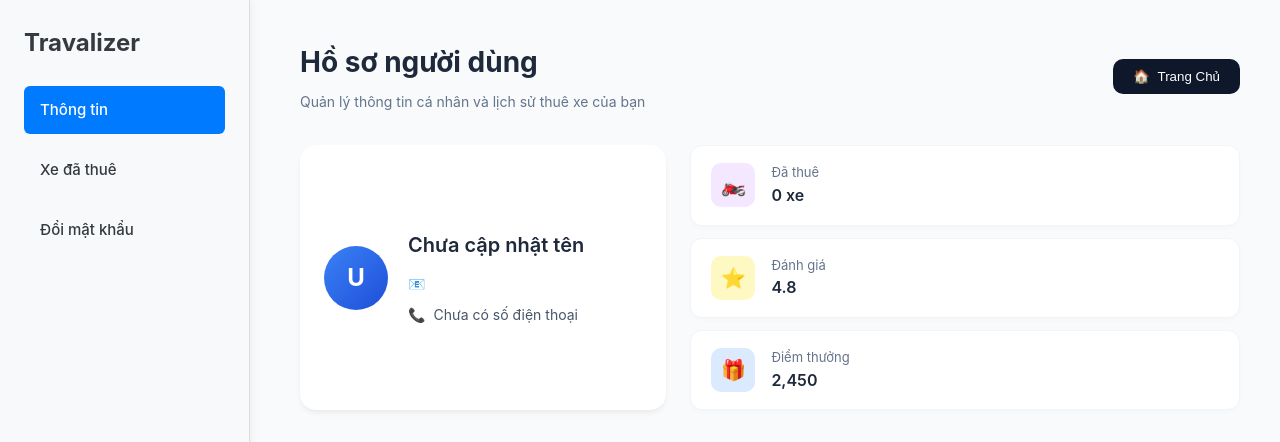
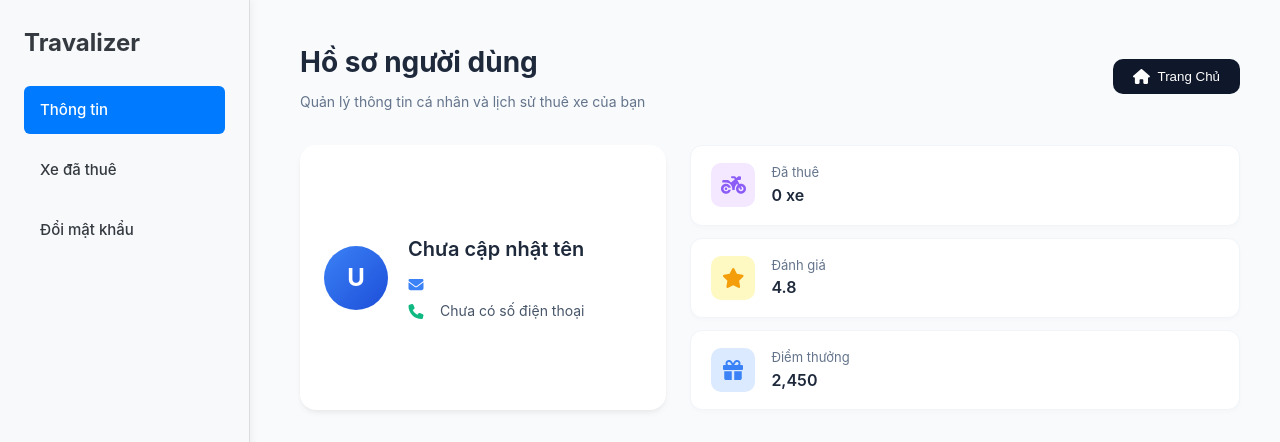
Before and after one commit to Khanhh14/Motorbike-Rental, a Vue app in the folder doan/: page /userpage in a window 1280 px wide. Shown: the top 442 px of the page. Built offline with nearby package versions, Linux system fonts and the light colour scheme; no server answers.

Commit message:
Update 2.10

```diff
--- a/doan/src/assets/style/UserPage.css
+++ b/doan/src/assets/style/UserPage.css
@@ -351,3 +351,55 @@
   transform: translateY(-2px);
   box-shadow: 0 4px 12px rgba(0, 0, 0, 0.08);
 }
+/* Nút Trang Chủ */
+.btn-home {
+  display: inline-flex;
+  align-items: center;
+  gap: 8px;
+}
+
+.btn-home-icon {
+  font-size: 15px;
+}
+
+/* Icon thông tin cá nhân */
+.info-icon {
+  width: 16px;
+  font-size: 15px;
+  margin-right: 8px;
+}
+
+.icon-email {
+  color: #3b82f6; /* Xanh dương */
+}
+
+.icon-phone {
+  color: #10b981; /* Xanh lá */
+}
+
+/* Biểu tượng trong các thẻ thống kê */
+.stat-icon {
+  display: flex;
+  align-items: center;
+  justify-content: center;
+  font-size: 20px;
+}
+
+.stat-icon.purple {
+  color: #8b5cf6;
+}
+
+.stat-icon.gold {
+  color: #f59e0b;
+}
+
+.stat-icon.blue {
+  color: #3b82f6;
+}
+
+/* Ảnh xe mặc định khi không tải được */
+.fallback-icon {
+  font-size: 24px;
+  color: #94a3b8;
+  margin-bottom: 4px;
+}
--- a/doan/src/components/UserPage.vue
+++ b/doan/src/components/UserPage.vue
@@ -9,7 +9,8 @@
           <p class="subtitle">Quản lý thông tin cá nhân và lịch sử thuê xe của bạn</p>
         </div>
         <button class="btn-home" @click="dangXuat">
-          <span class="icon">🏠</span> Trang Chủ
+          <font-awesome-icon :icon="['fas', 'house']" class="btn-home-icon" />
+          <span>Trang Chủ</span>
         </button>
       </header>
 
@@ -21,11 +22,11 @@
           <div class="user-details">
             <h3 class="user-name">{{ user.name || 'Chưa cập nhật tên' }}</h3>
             <div class="info-item">
-              <span class="info-icon">📧</span>
+              <font-awesome-icon :icon="['fas', 'envelope']" class="info-icon icon-email" />
               <span class="info-text">{{ user.email }}</span>
             </div>
             <div class="info-item">
-              <span class="info-icon">📞</span>
+              <font-awesome-icon :icon="['fas', 'phone']" class="info-icon icon-phone" />
               <span class="info-text">{{ user.phone || 'Chưa có số điện thoại' }}</span>
             </div>
           </div>
@@ -33,21 +34,27 @@
 
         <section class="stats-container">
           <div class="stat-card">
-            <div class="stat-icon purple">🏍️</div>
+            <div class="stat-icon purple">
+              <font-awesome-icon :icon="['fas', 'motorcycle']" />
+            </div>
             <div class="stat-info">
               <span class="stat-label">Đã thuê</span>
               <h4 class="stat-value">{{ rentedCars.length }} xe</h4>
             </div>
           </div>
           <div class="stat-card">
-            <div class="stat-icon gold">⭐</div>
+            <div class="stat-icon gold">
+              <font-awesome-icon :icon="['fas', 'star']" />
+            </div>
             <div class="stat-info">
               <span class="stat-label">Đánh giá</span>
               <h4 class="stat-value">4.8</h4>
             </div>
           </div>
           <div class="stat-card">
-            <div class="stat-icon blue">🎁</div>
+            <div class="stat-icon blue">
+              <font-awesome-icon :icon="['fas', 'gift']" />
+            </div>
             <div class="stat-info">
               <span class="stat-label">Điểm thưởng</span>
               <h4 class="stat-value">2,450</h4>
@@ -81,7 +88,7 @@
               />
 
               <div v-else class="img-fallback">
-                <div>🏍️</div>
+                <font-awesome-icon :icon="['fas', 'motorcycle']" class="fallback-icon" />
                 <div class="model-name">{{ rental.motorbike_model || 'Xe' }}</div>
               </div>
             </div>
@@ -271,4 +278,5 @@ export default {
 <style scoped>
 @import "@/assets/style/UserPage.css";
 
+
 </style>
```
Also changed, not shown: doan/src/font-awesome-icons.js (+11 -3 lines).
